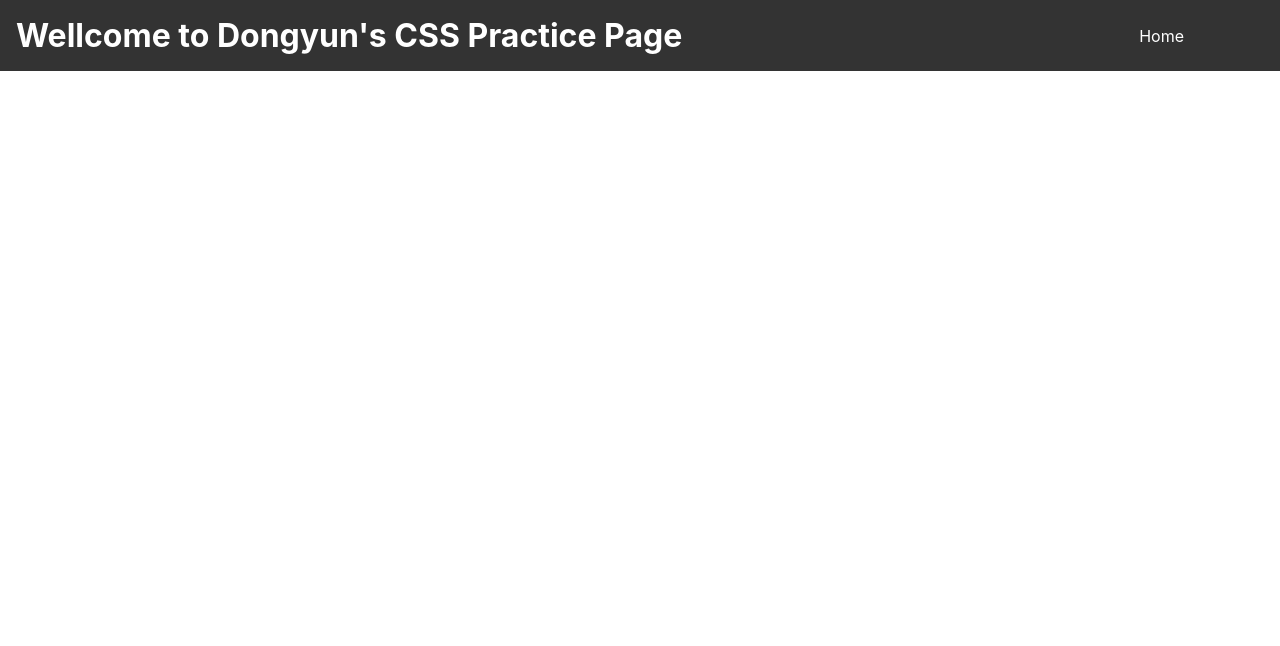
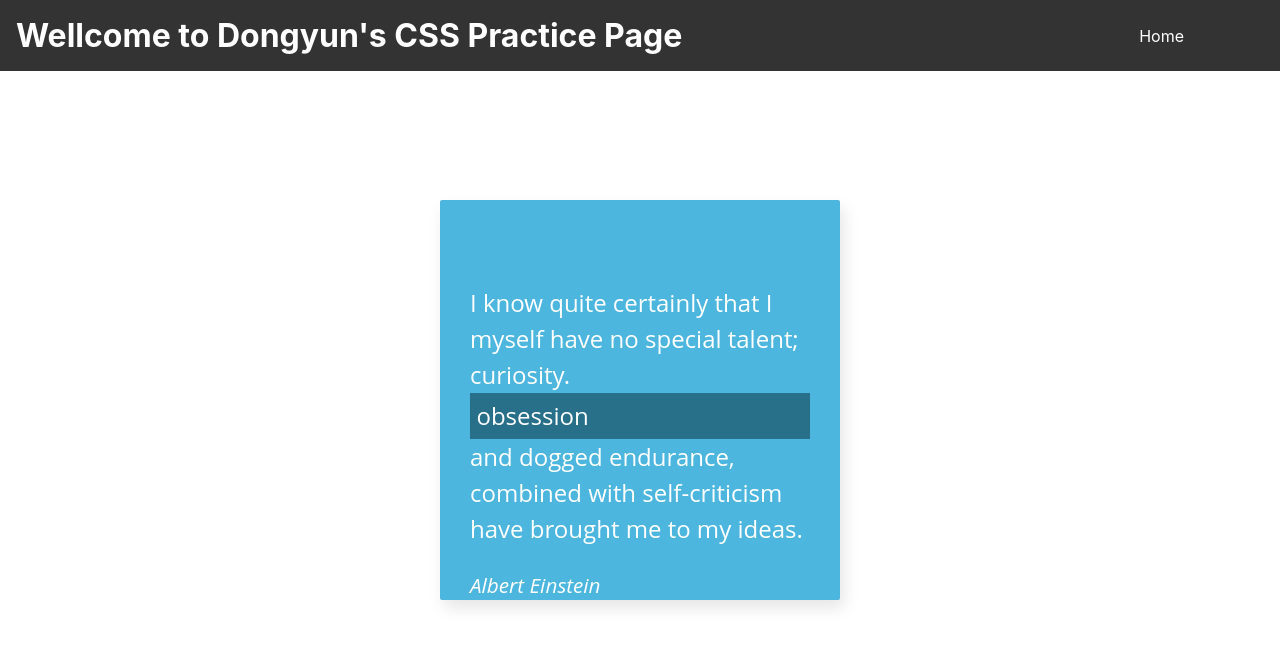
Before and after one commit to dongyunkim96/CSS-Experience, a React (Create React App) app in the folder my-app/: page /12 in a window 1280 px wide. Shown: the top 646 px of the page. Built offline with nearby package versions, Linux system fonts and the light colour scheme.

Commit message:
day12 60%

```diff
--- a/my-app/src/App.js
+++ b/my-app/src/App.js
@@ -14,6 +14,7 @@ import Page8 from './pages/8/Page8';
 import Page9 from './pages/9/Page9';
 import Page10 from './pages/10/Page10';
 import Page11 from './pages/11/Page11';
+import Page12 from './pages/12/Page12';
 
 function App() {
   return (
@@ -32,6 +33,7 @@ function App() {
         <Route path='/9' element={<Page9 />} />
         <Route path='/10' element={<Page10 />} />
         <Route path='/11' element={<Page11 />} />
+        <Route path='/12' element={<Page12 />} />
       </Routes>
     </AppContainer>
   );
--- /dev/null
+++ b/my-app/src/pages/12/Page12.js
@@ -0,0 +1,47 @@
+import React from 'react';
+import {
+    Frame,
+    Center,
+    Content,
+    Tooltip,
+    TooltipContainer,
+    Author
+} from './Page12.styled.js';
+
+const Page12 = () => {
+    return (
+        <Frame>
+            <Center>
+                <Content>
+                    I know quite certainly that I myself have no special talent; curiosity.
+                <TooltipContainer>
+                    obsession
+                    <Tooltip>
+                        <span className='tooltip__header'>
+                          [əbˈsɛʃ(ə)n]
+                          <svg
+                            xm1ns="http://www.w3.org/2000/svg"
+                            width="14"
+                            height="14"
+                            viewBox='0 0 512 512'
+                          >
+                            <path
+                              fill="#286f8a"
+                              d="M426.7 256c0-71-43.4-131.8-105-157.5l-16.4 39.4C351.5 157.2 384 202.8 384 256c0 53.3-32.5 98.8-78.8 118.1l16.4 39.4C383.3 387.8 426.7 327 426.7 256zm-85.4 0c0-35.5-21.7-65.9-52.5-78.7l-16.4 39.4c15.4 6.4 26.2 21.6 26.2 39.4c0 17.7-10.8 32.9-26.2 39.4l16.4 39.4c30.8-13 52.5-43.4 52.5-78.9zm13.2-236.3L338 59.1C415.1 91.2 469.3 167.2 469.3 256c0 88.7-54.2 164.8-131.3 196.9l16.4 39.4C447 453.7 512 362.5 512 256S447 58.3 354.5 19.7zM0 149.3v213.3h85.3L234.7 512V0L85.3 149.3H0z"
+                            />
+                          </svg>
+                        </span>
+                        <span className='tooltip__content'>
+                            <strong>obsession</strong>, a persistent disturbing preoccupation with an often unreasonable idea or feeling.
+                        </span>
+                    </Tooltip>
+                </TooltipContainer>
+                and dogged endurance, combined with self-criticism have brought me to my ideas.
+              </Content>
+              <Author>Albert Einstein</Author>
+            </Center>
+        </Frame>
+    );
+};
+
+export default Page12;
--- /dev/null
+++ b/my-app/src/pages/12/Page12.styled.js
@@ -0,0 +1,107 @@
+import styled from 'styled-components';
+
+export const Frame = styled.div`
+  position: absolute;
+  top: 50%;
+  left: 50%;
+  width: 400px;
+  height: 400px;
+  margin-top: -200px;
+  margin-left: -200px;
+  border-radius: 2px;
+  box-shadow: 4px 8px 16px 0 rgba(0, 0, 0, 0.1);
+  overflow: hidden;
+  background: #fff;
+  color: #333;
+  font-family: "Open Sans", Helvetica, sans-serif;
+  -webkit-font-smoothing: antialiased;
+  -moz-osx-font-smoothing: grayscale;
+  background: #4cb6de;
+  color: white;
+  z-index: 1;
+`;
+
+export const Center = styled.div`
+  width: min(85%, 400px);
+  margin: auto;
+  margin-top: 85px;
+`;
+
+export const Content = styled.p`
+  font-size: 1.5rem;
+  line-height: 1.5;
+  position: relative;
+`;
+
+export const TooltipContainer = styled.div`
+  background: #287089;
+  padding: .3rem .4rem;
+  cursor: pointer;
+  position: relative;
+
+
+  &::before {
+    bottom: -20px;
+    content: " ";
+    display: block;
+    height: 20px;
+    left: 0;
+    position: absolute;
+    width: 100%;
+  }
+
+  &::after {
+    border-left: solid transparent 10px;
+    border-right: solid transparent 10px;
+    border-top: solid transparent 10px;
+    bottom: -9px;
+    content: " ";
+    height: 0;
+    left: 50%;
+    margin-left: -13px;
+    position: absolute;
+    width: 0;
+  }
+`;
+
+export const Tooltip = styled.span`
+  cursor: text;
+  font-size: 1rem;
+  width: 300px;
+  background: white;
+  bottom: 100%;
+  color: #fff;
+  display: block;
+  left: 50%;
+  margin-bottom: 15px;
+  opacity: 0;
+  pointer-events: none;
+  position: absolute;
+  transform: translate(-50%, -16px);
+  transition: all 0.3s ease-out;
+  box-shadow: 2px 2px 6px rgba(0, 0, 0, 0.2s);
+
+  .tooltip__header {
+    color: #286f8a;
+    svg {
+        position: relative;
+        top: 3px;
+        margin-left: 0.5rem;
+        cursor: pointer;
+        transform-origin: center center;
+        transition: all .2s;
+        &:hover {
+            transform: scale(1.1);
+        }
+    }
+  }
+
+  .tooltip__content {
+    background: #286f8a;
+  }
+`;
+
+export const Author = styled.p`
+  font-style: italic;
+  font-size: 1.3rem;
+`;
```
